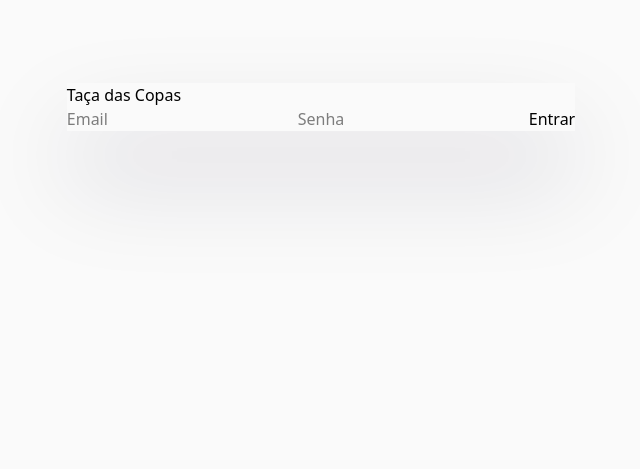
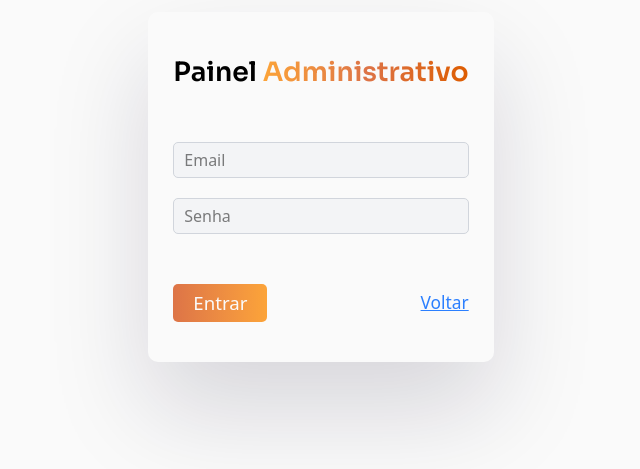
Before and after one commit to Nerzzz/taca-das-copas, a React (Vite) app: page /login in a window 1280 px wide. Shown: the part 213-682 px from the top of the page, without its empty margins (319-959 px from the left). Built offline with nearby package versions, Linux system fonts and the light colour scheme; no server answers.

Commit message:
Tela de Login Finalizada

```diff
--- a/src/App.css
+++ b/src/App.css
@@ -18,3 +18,10 @@
 .shadow{
   box-shadow: rgba(17, 12, 46, 0.15) 0px 48px 100px 0px;
 }
+
+.text_grad{
+  background: -webkit-linear-gradient(360deg,#fca439, #dd7447, #dd5c00);
+  background-clip: border-box;
+  -webkit-background-clip: text;
+  -webkit-text-fill-color: transparent;
+}
--- a/src/assets/pages/Login.jsx
+++ b/src/assets/pages/Login.jsx
@@ -1,5 +1,5 @@
 import react, { useState } from 'react'
-import { useNavigate } from 'react-router-dom'
+import { Link, useNavigate } from 'react-router-dom'
 import { signInWithEmailAndPassword } from 'firebase/auth'
 import { auth } from '../../firebase.config'
 
@@ -22,16 +22,17 @@ function Login() {
     }
 
     return (
-        <section className='flex justify-center items-center h-[80vh]'>
-            <div className='shadow'>
-                <h1>Taça das Copas</h1>
-                <form action="" onSubmit={handleLogin}>
+        <section className='flex justify-center items-center h-[100vh]'>
+            <div className='shadow px-[25px] py-[40px] rounded-[10px]'>
+                <h1 className='text-[20pt] font-sora font-semibold'>Painel <span className='text_grad'>Administrativo</span></h1>
+                <form action="" onSubmit={handleLogin} className='flex flex-col gap-[20px] mt-[50px]'>
 
                     <input
                         type="email"
                         placeholder="Email"
                         value={email}
                         onChange={e => setEmail(e.target.value)}
+                        className='py-[5px] px-[10px] bg-gray-100 font-poppins text-[12pt] outline-none focus:border-orange-30 border-[1px] border-gray-300 rounded-[5px]'
                     />
 
                     <input
@@ -39,10 +40,13 @@ function Login() {
                         placeholder="Senha"
                         value={senha}
                         onChange={e => setSenha(e.target.value)}
+                        className='py-[5px] px-[10px] bg-gray-100 font-poppins text-[12pt] outline-none focus:border-orange-30 border-[1px] border-gray-300 rounded-[5px]'
                     />
 
-                    <button type="submit">Entrar</button>
-
+                    <nav className='flex justify-between mt-[30px] items-center'>
+                        <input type="submit" className='px-[20px] py-[5px] w-fit bg-linear-to-l from-orange-10 to-orange-20 text-[14pt] font-medium text-white cursor-pointer rounded-[5px] hover:scale-[1.075] hover:shadow-xl duration-[0.5s]' value={"Entrar"} />
+                        <Link to={"/"} className='text-[13pt] text-blue-500 underline'>Voltar</Link>
+                    </nav>
                 </form>
             </div>
         </section>
```
